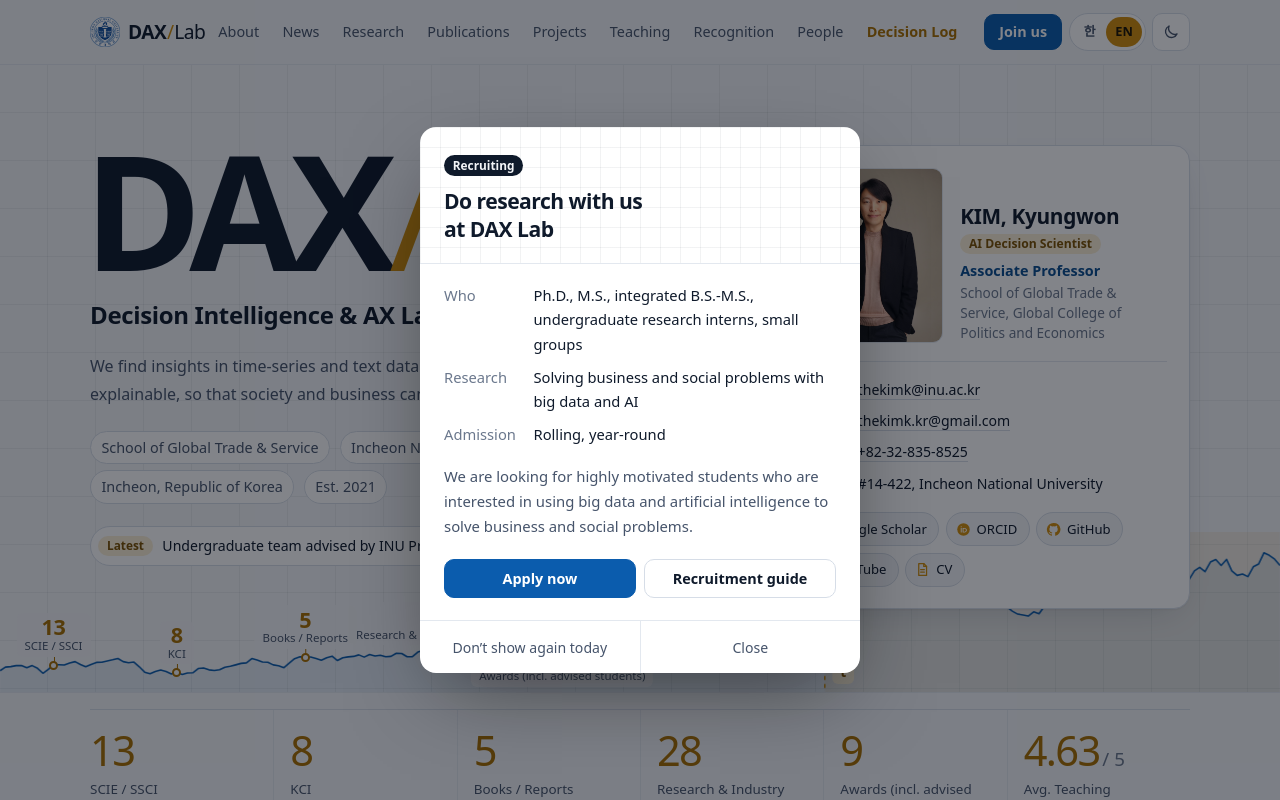
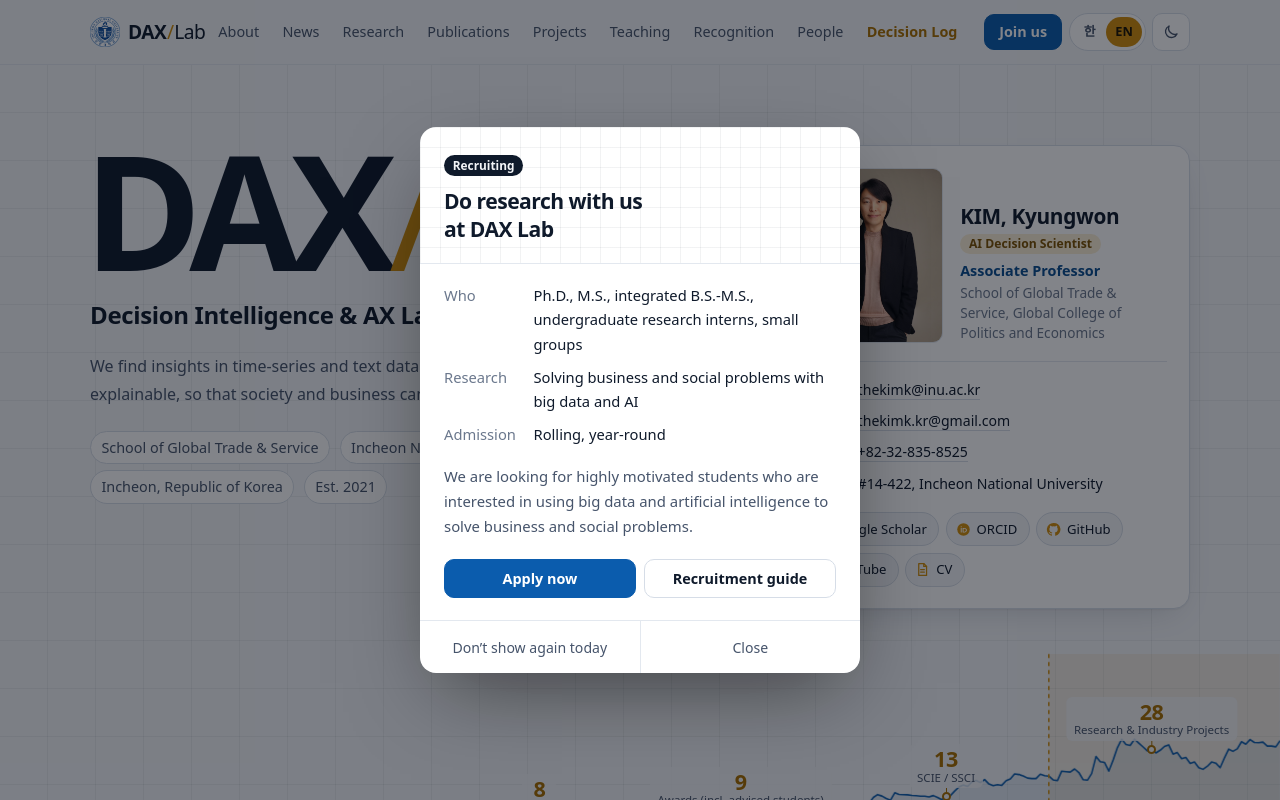
Before and after one commit to thekimk/thekimk.github.io, a plain HTML site: page index.html in a window 1280 px wide. Shown: the top 800 px of the page. Drawn offline with Linux system fonts and the light colour scheme; a web font is replaced by a local one.

Commit message:
Update site 2026-11-14 22:00

```diff
--- a/index.html
+++ b/index.html
@@ -127,7 +127,7 @@ body::before{content:"";position:fixed;inset:0 0 auto;height:env(safe-area-inset
 .chip-link:hover{border-color:var(--signal);color:var(--ink)}
 .chip-link svg{width:15px;height:15px;flex:none;color:var(--signal)}
 
-.hero-chart{position:relative;z-index:1;height:clamp(110px,13vw,160px);margin-top:clamp(-6.5rem,-6vw,-1rem);pointer-events:none}
+.hero-chart{position:relative;z-index:1;height:clamp(190px,19vw,250px);margin-top:clamp(1.5rem,3.5vw,2.8rem);pointer-events:none}
 .hero-chart svg{position:absolute;inset:0;width:100%;height:100%;overflow:visible}
 .series-line{fill:none;stroke:var(--accent);stroke-width:1.6;vector-effect:non-scaling-stroke;stroke-linejoin:round}
 .series-area{fill:var(--accent);opacity:.07}
@@ -137,11 +137,17 @@ body::before{content:"";position:fixed;inset:0 0 auto;height:env(safe-area-inset
 .anno{position:absolute;width:9px;height:9px;margin:-4.5px 0 0 -4.5px;border-radius:50%;background:var(--bg);border:2px solid var(--gold)}
 .anno-txt{position:absolute;left:50%;bottom:calc(100% + 6px);transform:translateX(-50%);display:flex;flex-direction:column;align-items:center;gap:0;padding:.15rem .5rem .2rem;border-left:0;white-space:nowrap;font-size:.72rem;line-height:1.25;color:var(--ink-2);background:color-mix(in srgb,var(--bg) 82%,transparent);border-radius:6px}
 .anno-txt::after{content:"";position:absolute;left:50%;top:100%;width:1px;height:6px;background:var(--gold)}
-.anno.below .anno-txt{bottom:auto;top:calc(100% + 6px)}
-.anno.below .anno-txt::after{top:auto;bottom:100%}
 .anno-txt b{font-size:1.35rem;font-weight:700;color:var(--gold);letter-spacing:-.02em;line-height:1.1}
 .anno-txt b small{font-size:.6em;font-weight:500;color:var(--ink-3)}
-@media (max-width:860px){.annos{display:none}}
+@media (max-width:860px){
+  .hero-chart{height:auto}
+  .hero-chart svg{position:relative;display:block;height:150px}
+  .hero-chart .cp-label{display:none}
+  .annos{position:static;display:grid;grid-template-columns:repeat(3,minmax(0,1fr));gap:.9rem .6rem;padding:1rem var(--gutter) 1.4rem}
+  .anno{position:static;width:auto;height:auto;margin:0;border:0;border-radius:0;background:none}
+  .anno-txt{position:static;transform:none;align-items:flex-start;white-space:normal;background:none;padding:0}
+  .anno-txt::after{display:none}
+}
 .cp-label{position:absolute;bottom:.55rem;transform:translateX(.45rem);font-size:.85rem;font-weight:600;color:var(--signal-ink);background:var(--signal-soft);padding:.05rem .45rem;border-radius:6px;white-space:nowrap}
 @media (prefers-reduced-motion:no-preference){
   .series{clip-path:inset(0 100% 0 0);animation:reveal 2s cubic-bezier(.35,.65,.2,1) .25s forwards}
@@ -234,6 +240,7 @@ body::before{content:"";position:fixed;inset:0 0 auto;height:env(safe-area-inset
 .fig-src{position:absolute;left:0;right:0;bottom:0;padding:.25rem .8rem;font-size:.72rem;color:#5b6472;background:#fff;text-align:right;white-space:nowrap;overflow:hidden;text-overflow:ellipsis}
 .kp-count{margin:0 0 .45rem;font-size:.82rem;color:var(--ink-3)}
 .kp-count b{font-size:1.15rem;color:var(--gold);font-weight:700}
+.kp-wp{margin-left:.5rem;font-size:.75rem;color:var(--ink-3)}
 .kp-list{list-style:none;margin:0;padding:0;display:grid;gap:.55rem}
 .rcard .keypaper .kp-list a{display:block;margin:0;font-size:.88rem;font-weight:600;line-height:1.4}
 .kp-venue{display:block;margin-top:.1rem;font-size:.75rem;color:var(--ink-3)}
@@ -712,7 +719,6 @@ details.more .svc-group li{break-inside:avoid;grid-template-columns:4.2rem minma
           <li>Incheon, Republic of Korea</li>
           <li>Est. 2021</li>
         </ul>
-        <div id="latest-slot"></div>
       </div>
 
       <aside class="pi-card" aria-label="연구책임자">
@@ -745,10 +751,6 @@ details.more .svc-group li{break-inside:avoid;grid-template-columns:4.2rem minma
     </div>
   </section>
 
-  <!-- ===== Key metrics ===== -->
-  <div class="stats-band">
-    <div class="wrap"><div class="stats" id="stats" aria-label="연구 실적 요약"></div></div>
-  </div>
 
   <!-- ===== 01 About ===== -->
   <section class="section" id="bio" aria-labelledby="bio-title">
@@ -1014,7 +1016,7 @@ document.documentElement.lang = LANG;
 </script>
 <!-- DATA:BEGIN -->
 <!-- 홈페이지 내용(DATA)은 엑셀 → build.py → site/data.js 로 자동 생성됩니다. 이 파일은 템플릿이라 단독으로 열면 내용이 비어 보입니다. site/index.html을 여세요. -->
-<script src="data.js?v=202611142147"></script>
+<script src="data.js?v=202611142200"></script>
 <!-- DATA:END -->
 <script>
 /* =====================================================================
@@ -1271,8 +1273,9 @@ if (LANG === "en") {  /* 영어 화면: en 값으로 덮어쓰기 (사진 매칭
     const keyHTML = papers.length
       ? '<div class="keypaper"><p class="kp-count">' + (papers.some(p => p.type === "book")
           ? T("관련 논문·저서 <b>" + papers.length + "</b>편", "<b>" + papers.length + "</b> related papers & books")
-          : T("관련 논문 <b>" + papers.length + "</b>편", "<b>" + papers.length + "</b> related paper" + (papers.length > 1 ? "s" : ""))) + '</p><ol class="kp-list">' +
-        papers.slice(0, 3).map(p => "<li><a" + ext(p.url) + ">" + (p.type === "book" ? "『" + esc(p.title) + "』" : esc(p.title)) + '</a><span class="kp-venue">' + esc(p.venue) + " · " + esc(String(p.date).slice(0, 4)) + "</span></li>").join("") + "</ol></div>"
+          : T("관련 논문 <b>" + papers.length + "</b>편", "<b>" + papers.length + "</b> related paper" + (papers.length > 1 ? "s" : ""))) +
+        (papers.some(p => p.type === "wp") ? '<span class="kp-wp">' + T("심사 중 " + papers.filter(p => p.type === "wp").length + "편 포함", "incl. " + papers.filter(p => p.type === "wp").length + " under review") + "</span>" : "") + '</p><ol class="kp-list">' +
+        papers.slice(0, 3).map(p => "<li><a" + ext(p.url) + ">" + (p.type === "book" ? "『" + esc(p.title) + "』" : esc(p.title)) + '</a><span class="kp-venue">' + esc(p.venue) + (p.type === "wp" ? "" : " · " + esc(String(p.date).slice(0, 4))) + "</span></li>").join("") + "</ol></div>"
       : k ? '<div class="keypaper">' + (k.type === "book" ? T("대표 저서", "Key book") : T("대표 논문", "Key paper")) + " · " + esc(k.type === "book" ? k.venue || "" : k.venue) + " (" + esc(k.date.slice(0, 4)) + ")<a" + ext(k.url) + ">" + (k.type === "book" ? "『" + esc(k.title) + "』" : esc(k.title)) + "</a></div>" : "";
     if (it.img) GAL["rc-" + i] = [it.img];
     const fp = it.figFrom && pubById[it.figFrom];
@@ -1310,7 +1313,6 @@ if (LANG === "en") {  /* 영어 화면: en 값으로 덮어쓰기 (사진 매칭
     [DATA.awards.length + DATA.studentAwards.length, T("Awards (지도 학생 포함)", "Awards (incl. advised students)")],
     [evalAvg ? evalAvg.toFixed(2) + "<small>/ 5</small>" : "-", "Avg. Teaching Evaluation"]
   ];
-  $("#stats").innerHTML = stats.map(([n, l]) => '<div class="stat"><b>' + n + "</b><span>" + esc(l) + "</span></div>").join("");
 
   /* ---------- News ---------- */
   const kindClass = k => k === "수상" || k === "Award" ? "tag award" : k === "공지" || k === "Notice" ? "tag pin" : "tag";
@@ -1388,11 +1390,6 @@ if (LANG === "en") {  /* 영어 화면: en 값으로 덮어쓰기 (사진 매칭
   drawLog();
   }
 
-  const latest = DATA.news.find(n => !n.pinned);
-  if (latest) {
-    $("#latest-slot").innerHTML = '<a class="latest" href="#news"><span class="' + kindClass(latest.kind) + '">Latest</span><span>' + esc(latest.title) + "</span></a>";
-  }
-
   /* ---------- Lab life carousel ---------- */
   const life = DATA.life;
   const pad2 = i => String(i + 1).padStart(2, "0");
@@ -1634,18 +1631,25 @@ if (LANG === "en") {  /* 영어 화면: en 값으로 덮어쓰기 (사진 매칭
 
   /* ---------- Hero series (change point) ---------- */
   (function drawSeries() {
+    // 실적 숫자를 작은 값부터 큰 값 순서로 놓고, 선이 각 숫자의 높이(로그 척도)를 지나가도록 그립니다.
     let a = 20210301;
     const rnd = () => { a |= 0; a = a + 0x6D2B79F5 | 0; let t = Math.imul(a ^ a >>> 15, 1 | a); t = t + Math.imul(t ^ t >>> 7, 61 | t) ^ t; return ((t ^ t >>> 14) >>> 0) / 4294967296; };
     const gauss = () => { let u = 0, v = 0; while (!u) u = rnd(); while (!v) v = rnd(); return Math.sqrt(-2 * Math.log(u)) * Math.cos(2 * Math.PI * v); };
-    const N = 240, tau = Math.round(N * 0.64);
-    const ys = []; let y = 0;
-    for (let i = 0; i < N; i++) {
-      const pre = i < tau;
-      y += (pre ? 0.08 : -0.02) + (pre ? 0.55 : 1.75) * gauss();
-      ys.push(y);
+    const pts = stats.map(([n, l]) => ({ n, l, v: parseFloat(String(n)) })).filter(o => o.v > 0).sort((p, q) => p.v - q.v);
+    const lo = Math.log(pts[0].v), hi = Math.log(pts[pts.length - 1].v);
+    const N = 300, x0 = .1, x1 = .9;
+    const fr = pts.map((_, k) => x0 + k * (x1 - x0) / Math.max(1, pts.length - 1));
+    const lvl = pts.map(o => hi > lo ? (Math.log(o.v) - lo) / (hi - lo) : .5);
+    const anchors = [[0, -.18], ...fr.map((f, k) => [f, lvl[k]]), [1, 1.08]].map(([f, y]) => [Math.round(f * (N - 1)), y]);
+    const tau = Math.round((fr[fr.length - 2] + fr[fr.length - 1]) / 2 * (N - 1));   // 가장 큰 도약 직전 = 변화점
+    const ys = new Array(N).fill(0);
+    for (let s = 0; s < anchors.length - 1; s++) {
+      const [i0, y0] = anchors[s], [i1, y1] = anchors[s + 1], L = i1 - i0;
+      const w = [0]; for (let j = 1; j <= L; j++) w.push(w[j - 1] + gauss() * ((i0 + j) > tau ? .05 : .028));
+      for (let j = 0; j <= L; j++) ys[i0 + j] = y0 + (y1 - y0) * j / L + w[j] - w[L] * j / L;   // Brownian bridge
     }
     const min = Math.min(...ys), max = Math.max(...ys);
-    const W = 1000, H = 200, top = 26, bottom = 22;
+    const W = 1000, H = 200, top = 70, bottom = 14;
     const X = i => i / (N - 1) * W;
     const Y = v => top + (1 - (v - min) / (max - min)) * (H - top - bottom);
     const d = ys.map((v, i) => (i ? "L" : "M") + X(i).toFixed(1) + " " + Y(v).toFixed(1)).join(" ");
@@ -1657,11 +1661,9 @@ if (LANG === "en") {  /* 영어 화면: en 값으로 덮어쓰기 (사진 매칭
     $("#cp-line").setAttribute("x1", cx.toFixed(1));
     $("#cp-line").setAttribute("x2", cx.toFixed(1));
     $("#cp-label").style.left = (cx / W * 100).toFixed(2) + "%";
-    // 실적 숫자를 그래프 위 주석(관측점)으로 표시합니다. 통계띠는 그대로 둡니다.
-    const fr = [.04, .14, .24, .34, .44, .56];
-    $("#annos").innerHTML = stats.map(([n, l], k) => {
-      const i = Math.round(fr[k] * (N - 1)), px = X(i) / W * 100, py = Y(ys[i]) / H * 100;
-      return '<span class="anno' + (py < 68 ? " below" : "") + '" style="left:' + px.toFixed(2) + "%;top:" + py.toFixed(2) + '%"><span class="anno-txt"><b>' + n + "</b>" + esc(l) + "</span></span>";
+    $("#annos").innerHTML = pts.map((o, k) => {
+      const i = anchors[k + 1][0];
+      return '<span class="anno" style="left:' + (X(i) / W * 100).toFixed(2) + "%;top:" + (Y(ys[i]) / H * 100).toFixed(2) + '%"><span class="anno-txt"><b>' + o.n + "</b>" + esc(o.l) + "</span></span>";
     }).join("");
   })();
 
```
Also changed, not shown: log.html (+32 -30 lines), data.js, 1 other file.
